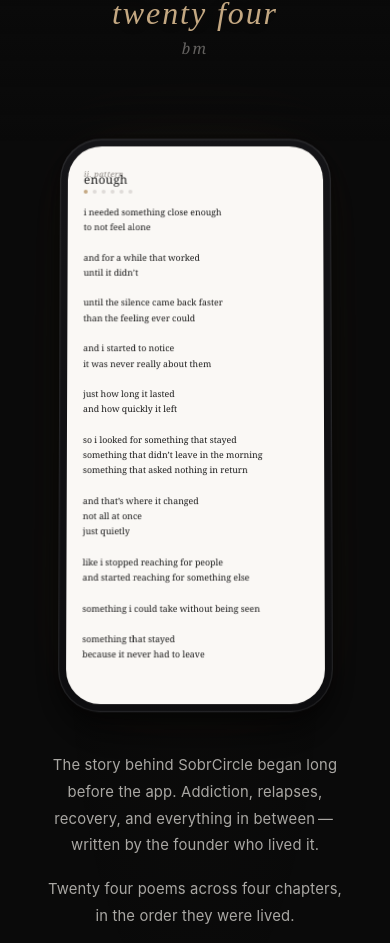
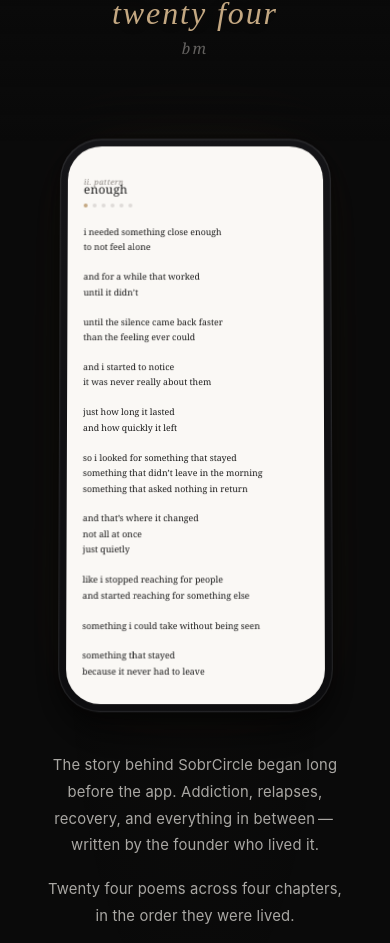
Before and after one commit to Sobrcircle/sobrcircle-site, a React (Vite) app: page / in a window 390 px wide. Shown: the part 5426-6369 px from the top of the page. Built offline with nearby package versions, Linux system fonts and the light colour scheme.

Commit message:
Poem phone: breathing room in header, distribute stanzas to fill
- Add spacing between chapter / title / dots so they don't bunch
- justify-content: space-between on stanzas so the poem fills the phone
  height instead of leaving dead white space at the bottom
- Symmetric top/bottom padding

```diff
--- a/src/components/home/styles/home.css
+++ b/src/components/home/styles/home.css
@@ -526,7 +526,7 @@
 
 /* ─── Poem rendered inside phone mockup ─── */
 .home-poem-phone {
-  padding: clamp(28px, 8%, 48px) clamp(16px, 5%, 24px) 0;
+  padding: clamp(36px, 10%, 56px) clamp(16px, 5%, 24px) clamp(24px, 6%, 36px);
   width: 100%;
   height: 100%;
   overflow: hidden;
@@ -538,7 +538,7 @@
 }
 
 .home-poem-phone-chapter {
-  margin: 0 0 6px;
+  margin: 0 0 clamp(8px, 2.5%, 14px);
   font-size: clamp(0.5rem, 1.8vw, 0.65rem);
   font-style: italic;
   letter-spacing: 0.04em;
@@ -546,7 +546,7 @@
 }
 
 .home-poem-phone-title {
-  margin: 0 0 clamp(10px, 3%, 18px);
+  margin: 0 0 clamp(14px, 4%, 22px);
   font-size: clamp(0.75rem, 2.5vw, 1rem);
   font-weight: 400;
   letter-spacing: 0.02em;
@@ -556,7 +556,7 @@
 .home-poem-phone-dots {
   display: flex;
   gap: 5px;
-  margin-bottom: clamp(12px, 4%, 22px);
+  margin-bottom: clamp(18px, 5%, 28px);
 }
 
 .home-poem-phone-dot {
@@ -573,6 +573,7 @@
 .home-poem-phone-stanzas {
   display: flex;
   flex-direction: column;
+  justify-content: space-between;
   gap: clamp(0.8em, 3%, 1.2em);
   flex: 1;
 }
```
